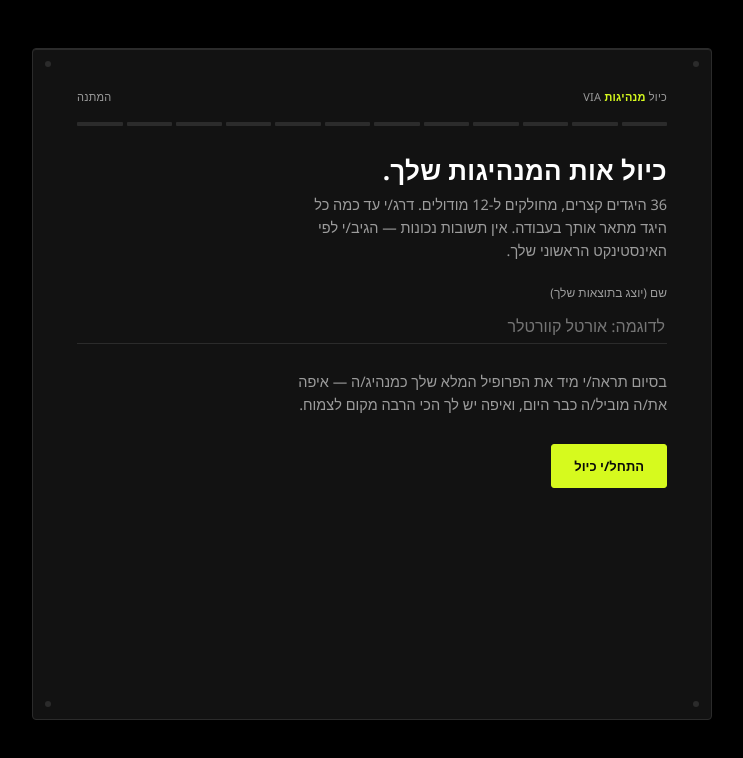
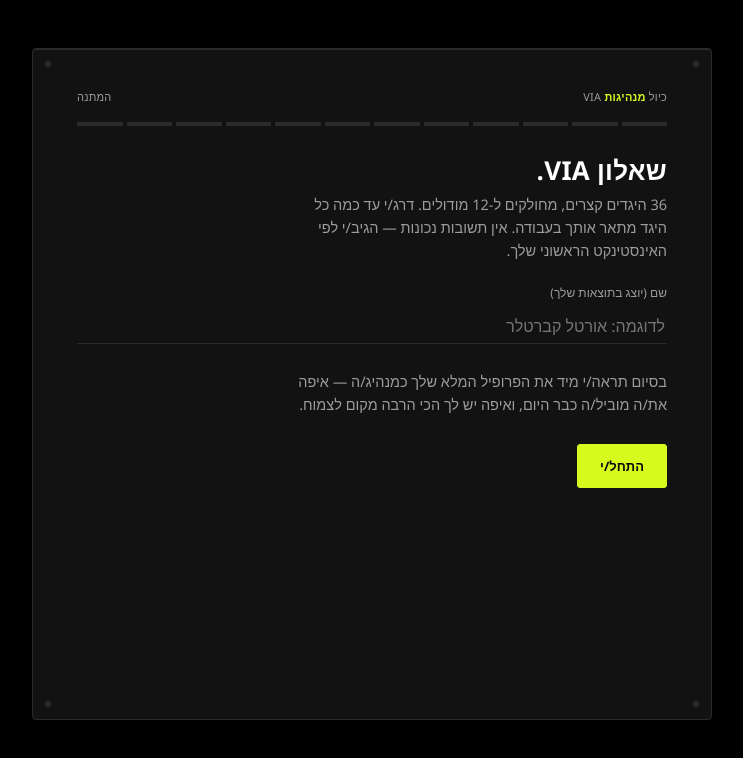
Before and after one commit to ortaldavid972-sudo/via-leadership-survey, a plain HTML site: page index.html in a window 1280 px wide. Shown: the whole page, without its empty margins (268-1011 px from the left). Drawn offline with Linux system fonts and the light colour scheme.

Commit message:
Update index.html

```diff
--- a/index.html
+++ b/index.html
@@ -3,7 +3,7 @@
 <head>
 <meta charset="utf-8">
 <meta name="viewport" content="width=device-width, initial-scale=1">
-<title>כיול מנהיגות VIA</title>
+<title> VIA</title>
 <style>
   :root {
     --bg: #000000;
@@ -372,13 +372,13 @@
   <div class="ticks" id="ticks"></div>
 
   <section id="screen-intro" class="active">
-    <h1>כיול אות המנהיגות שלך.</h1>
+    <h1>שאלון VIA.</h1>
     <p class="sub">36 היגדים קצרים, מחולקים ל-12 מודולים. דרג/י עד כמה כל היגד מתאר אותך בעבודה. אין תשובות נכונות — הגיב/י לפי האינסטינקט הראשוני שלך.</p>
     <label class="field-label" for="participant-name">שם (יוצג בתוצאות שלך)</label>
-    <input type="text" id="participant-name" placeholder="לדוגמה: אורטל קוורטלר" autocomplete="off" />
+    <input type="text" id="participant-name" placeholder="לדוגמה: אורטל קברטלר" autocomplete="off" />
     <p class="sub" style="margin-bottom:28px;">בסיום תראה/י מיד את הפרופיל המלא שלך כמנהיג/ה — איפה את/ה מוביל/ה כבר היום, ואיפה יש לך הכי הרבה מקום לצמוח.</p>
     <div class="nav" style="border-top:none; padding-top:0; justify-content:flex-start;">
-      <button class="primary" id="btn-start">התחל/י כיול</button>
+      <button class="primary" id="btn-start">התחל/י </button>
     </div>
   </section>
 
```
